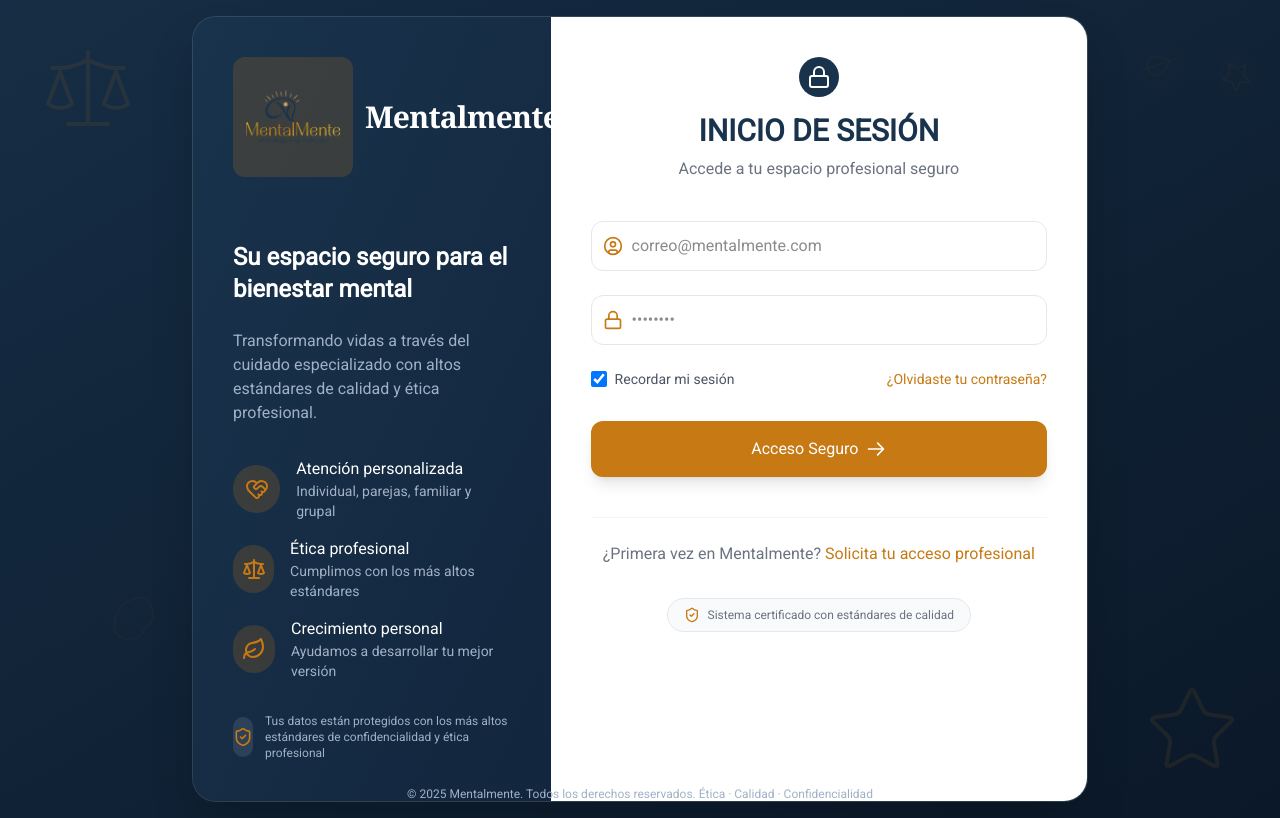
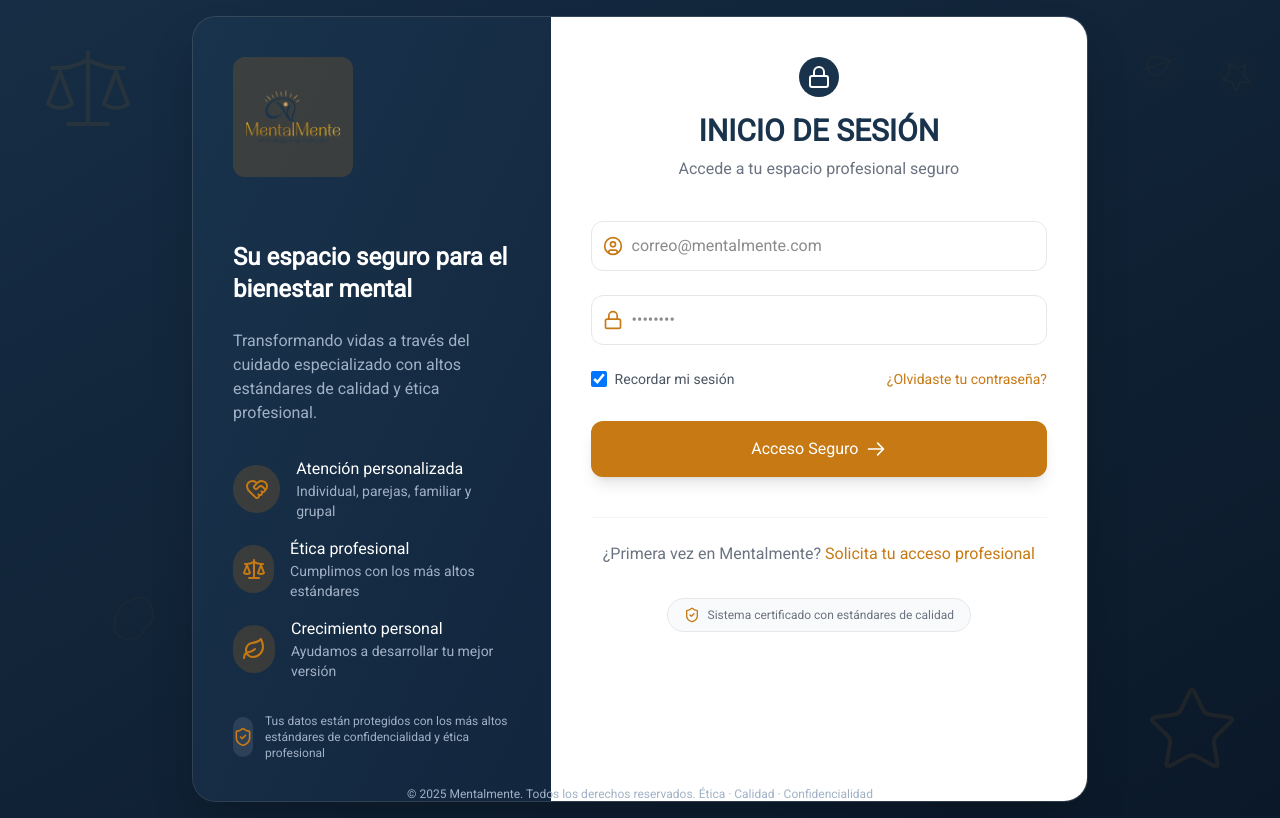
Before and after one commit to IngenieroJosser/mentalmente_frontend, a Next.js app: page / in a window 1280 px wide. Built offline with nearby package versions, Linux system fonts and the light colour scheme.

Commit message:
quitando la letra y dejando el logo

```diff
--- a/src/app/page.tsx
+++ b/src/app/page.tsx
@@ -356,7 +356,7 @@
                   />
                 </div>
               </div>
-              <h1 className="text-3xl font-bold text-white font-serif tracking-tight">Mentalmente</h1>
+              {/* <h1 className="text-3xl font-bold text-white font-serif tracking-tight">Mentalmente</h1> */}
             </div>
 
             <h2 className="text-2xl font-bold text-white mt-16 mb-6">Su espacio seguro para el bienestar mental</h2>
```
